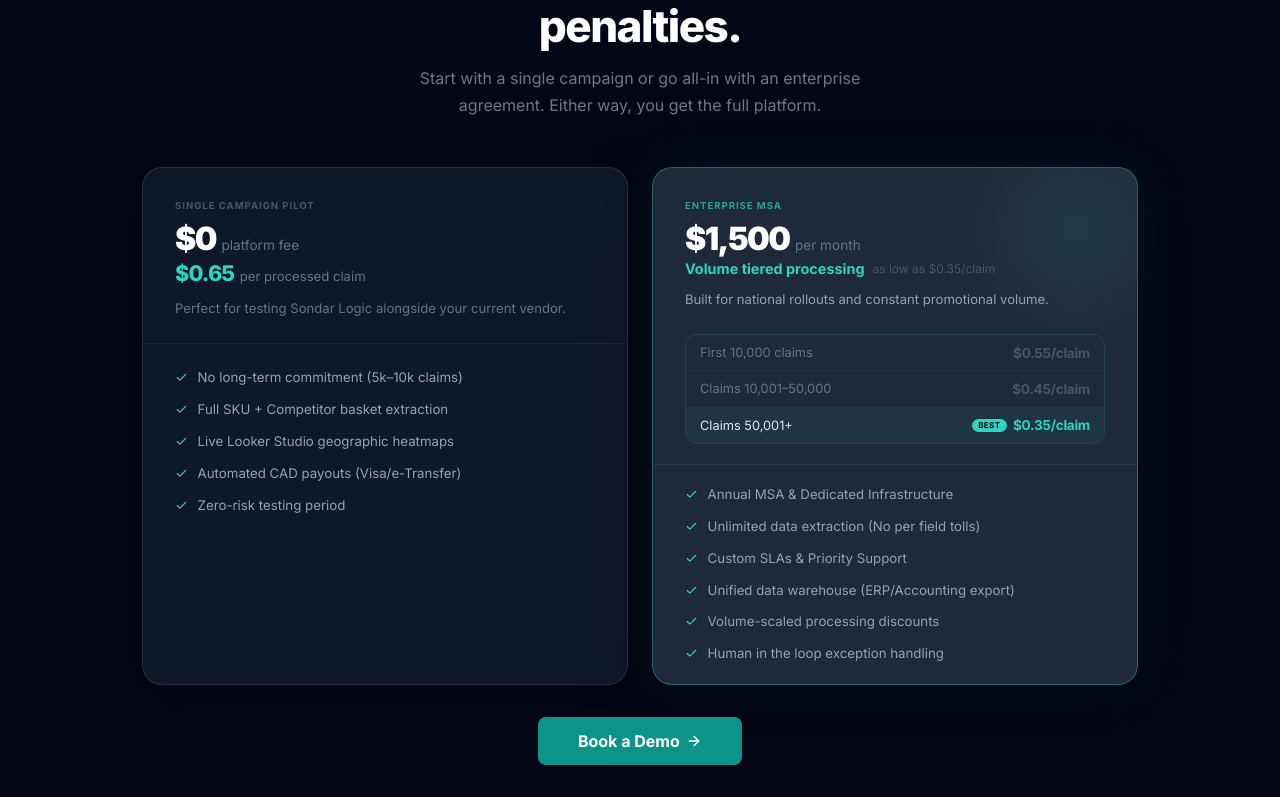
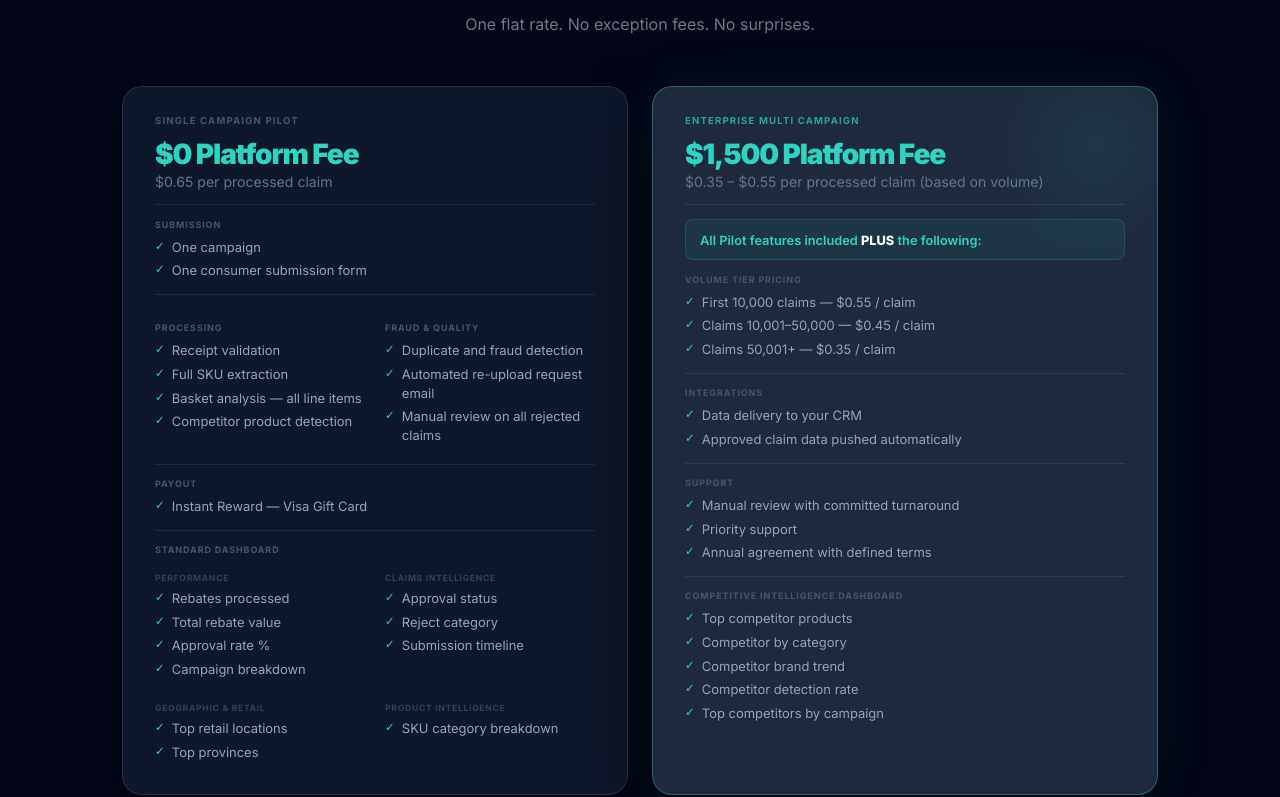
Before and after one commit to SondarLogicAI/sondarlogic-site, a React (Vite) app: page / in a window 1280 px wide. Shown: the part 3398-4195 px from the top of the page. Built offline with nearby package versions, Linux system fonts and the light colour scheme.

Commit message:
update pricing card

```diff
--- a/src/App.jsx
+++ b/src/App.jsx
@@ -672,153 +672,189 @@ function CommandCenter() {
 function Pricing() {
   const ref = useReveal();
 
-  const pilotFeatures = [
-    { text: "No long-term commitment (5k–10k claims)" },
-    { text: "Full SKU + Competitor basket extraction" },
-    { text: "Live Looker Studio geographic heatmaps" },
-    { text: "Automated CAD payouts (Visa/e-Transfer)" },
-    { text: "Zero-risk testing period" },
-  ];
-
-  const msaFeatures = [
-    { text: "Annual MSA & Dedicated Infrastructure" },
-    { text: "Unlimited data extraction (No per field tolls)" },
-    { text: "Custom SLAs & Priority Support" },
-    { text: "Unified data warehouse (ERP/Accounting export)" },
-    { text: "Volume-scaled processing discounts" },
-    { text: "Human in the loop exception handling" },
-  ];
-
-  const tierRows = [
-    { l: "First 10,000 claims",  r: "$0.55", best: false },
-    { l: "Claims 10,001–50,000", r: "$0.45", best: false },
-    { l: "Claims 50,001+",        r: "$0.35", best: true  },
-  ];
+  // Shared sub-components
+  const SL = ({ children }) => (
+    <div style={{ fontSize: ".56rem", fontWeight: 700, color: "#475569",
+      letterSpacing: ".1em", marginTop: ".875rem", marginBottom: ".5rem" }}>
+      {children}
+    </div>
+  );
+  const SSL = ({ children }) => (
+    <div style={{ fontSize: ".54rem", fontWeight: 700, color: "#334155",
+      letterSpacing: ".08em", marginTop: ".625rem", marginBottom: ".35rem" }}>
+      {children}
+    </div>
+  );
+  const CI = ({ children }) => (
+    <div style={{ display: "flex", gap: ".45rem", alignItems: "flex-start", marginBottom: ".3rem" }}>
+      <span style={{ color: CYAN, fontSize: ".72rem", lineHeight: 1.4, flexShrink: 0 }}>✓</span>
+      <span style={{ fontSize: ".81rem", color: "#94a3b8", lineHeight: 1.45 }}>{children}</span>
+    </div>
+  );
+  const Div = () => (
+    <div style={{ height: "0.5px", background: "rgba(255,255,255,.08)", margin: ".875rem 0" }} />
+  );
+  const twoCol = { display: "grid", gridTemplateColumns: "1fr 1fr", gap: ".75rem 1.25rem" };
 
   return (
     <section id="pricing" style={{ background: S950, padding: "5rem 0" }}>
-      <div ref={ref} style={{ maxWidth: 1060, margin: "0 auto", padding: "0 2rem" }}>
+      <div ref={ref} style={{ maxWidth: 1100, margin: "0 auto", padding: "0 2rem" }}>
+
         <div className="rv" style={{ textAlign: "center", marginBottom: "3rem" }}>
           <Pill dark>PRICING</Pill>
           <h2 style={{ fontSize: "clamp(1.9rem, 3.5vw, 2.75rem)", fontWeight: 800,
             letterSpacing: "-.035em", color: "#fff", marginBottom: ".75rem" }}>
-            Pricing that scales with you. Zero exception penalties.
+            Simple Pricing, Built in Intelligence.
           </h2>
           <p style={{ color: "rgba(255,255,255,.45)", fontSize: "1rem",
-            maxWidth: 500, margin: "0 auto", lineHeight: 1.7 }}>
-            Start with a single campaign or go all-in with an enterprise agreement. Either way, you get the full platform.
+            maxWidth: 460, margin: "0 auto", lineHeight: 1.7 }}>
+            One flat rate. No exception fees. No surprises.
           </p>
         </div>
 
-        {/* Two-card grid */}
-        <div className="rv td1 pcols" style={{ display: "grid", gridTemplateColumns: "1fr 1fr", gap: "1.5rem" }}>
-
-          {/* ── Card 1: Single Campaign Pilot ── */}
+        <div className="rv td1 pcols" style={{ display: "grid", gridTemplateColumns: "1fr 1fr", gap: "1.5rem", marginBottom: "1.5rem" }}>
+
+          {/* ── SINGLE CAMPAIGN PILOT ── */}
           <div style={{ border: "1px solid rgba(255,255,255,.1)", borderRadius: "1.25rem",
-            background: S900, display: "flex", flexDirection: "column",
-            boxShadow: "0 16px 48px rgba(0,0,0,.4)", overflow: "hidden" }}>
-            {/* Header */}
-            <div style={{ padding: "2rem 2rem 1.5rem" }}>
-              <div style={{ fontSize: ".6rem", color: "#475569", fontWeight: 700,
-                letterSpacing: ".1em", marginBottom: ".75rem" }}>SINGLE CAMPAIGN PILOT</div>
-              <div style={{ display: "flex", alignItems: "baseline", gap: ".35rem", marginBottom: ".3rem" }}>
-                <span style={{ fontSize: "2rem", fontWeight: 900, color: "#fff",
-                  letterSpacing: "-.05em", lineHeight: 1 }}>$0</span>
-                <span style={{ fontSize: ".85rem", color: "#64748b" }}>platform fee</span>
-              </div>
-              <div style={{ display: "flex", alignItems: "baseline", gap: ".35rem", marginBottom: ".75rem" }}>
-                <span style={{ fontSize: "1.35rem", fontWeight: 800, color: CYAN,
-                  letterSpacing: "-.04em" }}>$0.65</span>
-                <span style={{ fontSize: ".82rem", color: "#64748b" }}>per processed claim</span>
-              </div>
-              <p style={{ fontSize: ".82rem", color: "#64748b", lineHeight: 1.6 }}>
-                Perfect for testing Sondar Logic alongside your current vendor.
-              </p>
-            </div>
-            <div style={{ height: 1, background: "rgba(255,255,255,.06)" }} />
-            {/* Features */}
-            <div style={{ padding: "1.5rem 2rem", flex: 1, display: "flex", flexDirection: "column", gap: ".75rem" }}>
-              {pilotFeatures.map((f, i) => (
-                <div key={i} style={{ display: "flex", gap: ".6rem", alignItems: "flex-start" }}>
-                  <Check size={13} color={CYAN} style={{ flexShrink: 0, marginTop: 3 }} />
-                  <span style={{ fontSize: ".83rem", color: "#94a3b8", lineHeight: 1.5 }}>{f.text}</span>
-                </div>
-              ))}
-            </div>
-          </div>
-
-          {/* ── Card 2: Enterprise MSA ── */}
+            background: S900, padding: "1.75rem 2rem",
+            boxShadow: "0 16px 48px rgba(0,0,0,.4)" }}>
+
+            <div style={{ fontSize: ".6rem", fontWeight: 700, color: "#475569",
+              letterSpacing: ".12em", marginBottom: ".875rem" }}>SINGLE CAMPAIGN PILOT</div>
+
+            <div style={{ fontSize: "1.75rem", fontWeight: 900, color: CYAN,
+              letterSpacing: "-.04em", lineHeight: 1, marginBottom: ".3rem" }}>$0 Platform Fee</div>
+            <div style={{ fontSize: ".88rem", color: "#64748b", marginBottom: ".25rem" }}>$0.65 per processed claim</div>
+
+            <Div />
+
+            <SL>SUBMISSION</SL>
+            <CI>One campaign</CI>
+            <CI>One consumer submission form</CI>
+
+            <Div />
+
+            <div style={twoCol}>
+              <div>
+                <SL>PROCESSING</SL>
+                <CI>Receipt validation</CI>
+                <CI>Full SKU extraction</CI>
+                <CI>Basket analysis — all line items</CI>
+                <CI>Competitor product detection</CI>
+              </div>
+              <div>
+                <SL>FRAUD & QUALITY</SL>
+                <CI>Duplicate and fraud detection</CI>
+                <CI>Automated re-upload request email</CI>
+                <CI>Manual review on all rejected claims</CI>
+              </div>
+            </div>
+
+            <Div />
+
+            <SL>PAYOUT</SL>
+            <CI>Instant Reward — Visa Gift Card</CI>
+
+            <Div />
+
+            <SL>STANDARD DASHBOARD</SL>
+            <div style={twoCol}>
+              <div>
+                <SSL>PERFORMANCE</SSL>
+                <CI>Rebates processed</CI>
+                <CI>Total rebate value</CI>
+                <CI>Approval rate %</CI>
+                <CI>Campaign breakdown</CI>
+              </div>
+              <div>
+                <SSL>CLAIMS INTELLIGENCE</SSL>
+                <CI>Approval status</CI>
+                <CI>Reject category</CI>
+                <CI>Submission timeline</CI>
+              </div>
+            </div>
+            <div style={{ ...twoCol, marginTop: ".625rem" }}>
+              <div>
+                <SSL>GEOGRAPHIC & RETAIL</SSL>
+                <CI>Top retail locations</CI>
+                <CI>Top provinces</CI>
+              </div>
+              <div>
+                <SSL>PRODUCT INTELLIGENCE</SSL>
+                <CI>SKU category breakdown</CI>
+              </div>
+            </div>
+          </div>
+
+          {/* ── ENTERPRISE MULTI CAMPAIGN ── */}
           <div style={{ border: `1.5px solid rgba(45,212,191,.35)`, borderRadius: "1.25rem",
-            background: S800, display: "flex", flexDirection: "column",
-            boxShadow: "0 0 60px rgba(45,212,191,.08), 0 24px 64px rgba(0,0,0,.5)", overflow: "hidden",
-            position: "relative" }}>
-            {/* Glow */}
-            <div style={{ position: "absolute", top: -60, right: -60, width: 240, height: 240,
-              background: "radial-gradient(circle, rgba(45,212,191,.1) 0%, transparent 70%)",
+            background: S800, padding: "1.75rem 2rem", position: "relative", overflow: "hidden",
+            boxShadow: "0 0 60px rgba(45,212,191,.08), 0 24px 64px rgba(0,0,0,.5)" }}>
+            <div style={{ position: "absolute", top: -50, right: -50, width: 220, height: 220,
+              background: "radial-gradient(circle, rgba(45,212,191,.08) 0%, transparent 70%)",
               pointerEvents: "none" }} />
-            {/* Header */}
-            <div style={{ padding: "2rem 2rem 1.5rem" }}>
-              <div style={{ fontSize: ".6rem", color: "rgba(45,212,191,.7)", fontWeight: 700,
-                letterSpacing: ".1em", marginBottom: ".75rem" }}>ENTERPRISE MSA</div>
-              <div style={{ display: "flex", alignItems: "baseline", gap: ".35rem", marginBottom: ".3rem" }}>
-                <span style={{ fontSize: "2rem", fontWeight: 900, color: "#fff",
-                  letterSpacing: "-.05em", lineHeight: 1 }}>$1,500</span>
-                <span style={{ fontSize: ".85rem", color: "#64748b" }}>per month</span>
-              </div>
-              <div style={{ display: "flex", alignItems: "center", gap: ".5rem", marginBottom: ".75rem" }}>
-                <span style={{ fontSize: ".9rem", fontWeight: 700, color: CYAN }}>
-                  Volume tiered processing
-                </span>
-                <span style={{ fontSize: ".75rem", color: "#475569" }}>as low as $0.35/claim</span>
-              </div>
-              <p style={{ fontSize: ".82rem", color: "#94a3b8", lineHeight: 1.6 }}>
-                Built for national rollouts and constant promotional volume.
-              </p>
-            </div>
-            {/* Tier table */}
-            <div style={{ margin: "0 2rem", border: "1px solid rgba(45,212,191,.15)",
-              borderRadius: ".75rem", overflow: "hidden", marginBottom: "1.25rem" }}>
-              {tierRows.map((t, i) => (
-                <div key={i} className="tier-row" style={{
-                  display: "flex", justifyContent: "space-between", alignItems: "center",
-                  padding: ".6rem .875rem",
-                  background: t.best ? "rgba(45,212,191,.07)" : "transparent",
-                  borderBottom: i < 2 ? "1px solid rgba(45,212,191,.08)" : "none" }}>
-                  <span style={{ fontSize: ".8rem", color: t.best ? "#e2e8f0" : "#64748b",
-                    whiteSpace: "nowrap" }}>{t.l}</span>
-                  <div style={{ display: "flex", alignItems: "center", gap: ".4rem", flexShrink: 0 }}>
-                    {t.best && (
-                      <span style={{ fontSize: ".5rem", fontWeight: 700, color: S950,
-                        background: CYAN, padding: ".1rem .38rem",
-                        borderRadius: "2rem", letterSpacing: ".05em", whiteSpace: "nowrap" }}>BEST</span>
-                    )}
-                    <span className="tier-rate" style={{ fontSize: ".85rem", fontWeight: 700,
-                      color: t.best ? CYAN : "#475569",
-                      letterSpacing: "-.02em", whiteSpace: "nowrap" }}>{t.r}/claim</span>
-                  </div>
-                </div>
-              ))}
-            </div>
-            <div style={{ height: 1, background: "rgba(255,255,255,.06)" }} />
-            {/* Features */}
-            <div style={{ padding: "1.25rem 2rem", flex: 1, display: "flex", flexDirection: "column", gap: ".75rem" }}>
-              {msaFeatures.map((f, i) => (
-                <div key={i} style={{ display: "flex", gap: ".6rem", alignItems: "flex-start" }}>
-                  <Check size={13} color={CYAN} style={{ flexShrink: 0, marginTop: 3 }} />
-                  <span style={{ fontSize: ".83rem", color: "#94a3b8", lineHeight: 1.5 }}>{f.text}</span>
-                </div>
-              ))}
-            </div>
-          </div>
-        </div>
-
-        {/* Single centered CTA below both cards */}
-        <div className="rv td2" style={{ textAlign: "center", marginTop: "2rem" }}>
+
+            <div style={{ fontSize: ".6rem", fontWeight: 700, color: "rgba(45,212,191,.7)",
+              letterSpacing: ".12em", marginBottom: ".875rem" }}>ENTERPRISE MULTI CAMPAIGN</div>
+
+            <div style={{ fontSize: "1.75rem", fontWeight: 900, color: CYAN,
+              letterSpacing: "-.04em", lineHeight: 1, marginBottom: ".3rem" }}>$1,500 Platform Fee</div>
+            <div style={{ fontSize: ".88rem", color: "#64748b", marginBottom: ".25rem" }}>$0.35 – $0.55 per processed claim (based on volume)</div>
+
+            <Div />
+
+            {/* Plus callout */}
+            <div style={{ background: "rgba(45,212,191,.07)", border: "1px solid rgba(45,212,191,.18)",
+              borderRadius: ".5rem", padding: ".6rem .875rem", marginBottom: ".125rem" }}>
+              <span style={{ fontSize: ".8rem", color: CYAN, fontWeight: 600 }}>All Pilot features included </span>
+              <span style={{ fontSize: ".8rem", color: "#fff", fontWeight: 800 }}>PLUS</span>
+              <span style={{ fontSize: ".8rem", color: CYAN, fontWeight: 600 }}> the following:</span>
+            </div>
+
+            <SL>VOLUME TIER PRICING</SL>
+            <CI>First 10,000 claims — $0.55 / claim</CI>
+            <CI>Claims 10,001–50,000 — $0.45 / claim</CI>
+            <CI>Claims 50,001+ — $0.35 / claim</CI>
+
+            <Div />
+
+            <SL>INTEGRATIONS</SL>
+            <CI>Data delivery to your CRM</CI>
+            <CI>Approved claim data pushed automatically</CI>
+
+            <Div />
+
+            <SL>SUPPORT</SL>
+            <CI>Manual review with committed turnaround</CI>
+            <CI>Priority support</CI>
+            <CI>Annual agreement with defined terms</CI>
+
+            <Div />
+
+            <SL>COMPETITIVE INTELLIGENCE DASHBOARD</SL>
+            <CI>Top competitor products</CI>
+            <CI>Competitor by category</CI>
+            <CI>Competitor brand trend</CI>
+            <CI>Competitor detection rate</CI>
+            <CI>Top competitors by campaign</CI>
+          </div>
+        </div>
+
+        {/* CTA */}
+        <div className="rv td2" style={{ textAlign: "center", marginBottom: "1.25rem" }}>
           <a href={CALENDLY} target="_blank" rel="noopener noreferrer" className="bp"
             style={{ fontSize: "1rem", padding: ".875rem 2.5rem", display: "inline-flex" }}>
             Book a Demo <ArrowRight size={16} />
           </a>
         </div>
+
+        {/* Footer note */}
+        <div className="rv td3" style={{ textAlign: "center" }}>
+          <p style={{ fontSize: ".8rem", color: "#475569" }}>
+            All plans include Canadian data residency and PIPEDA compliance.
+          </p>
+        </div>
+
       </div>
     </section>
   );
```
